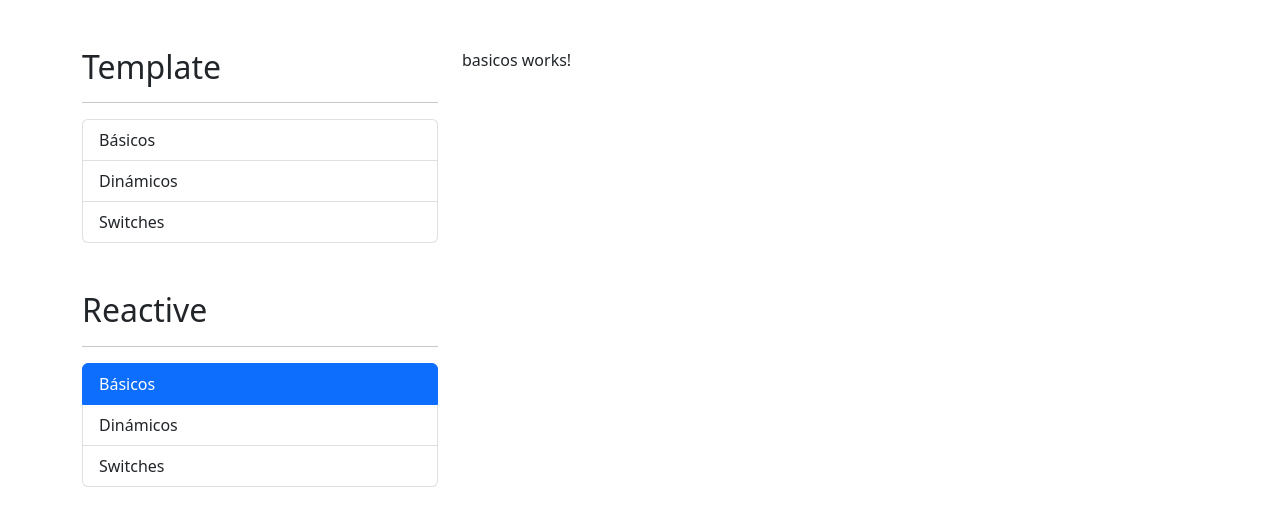
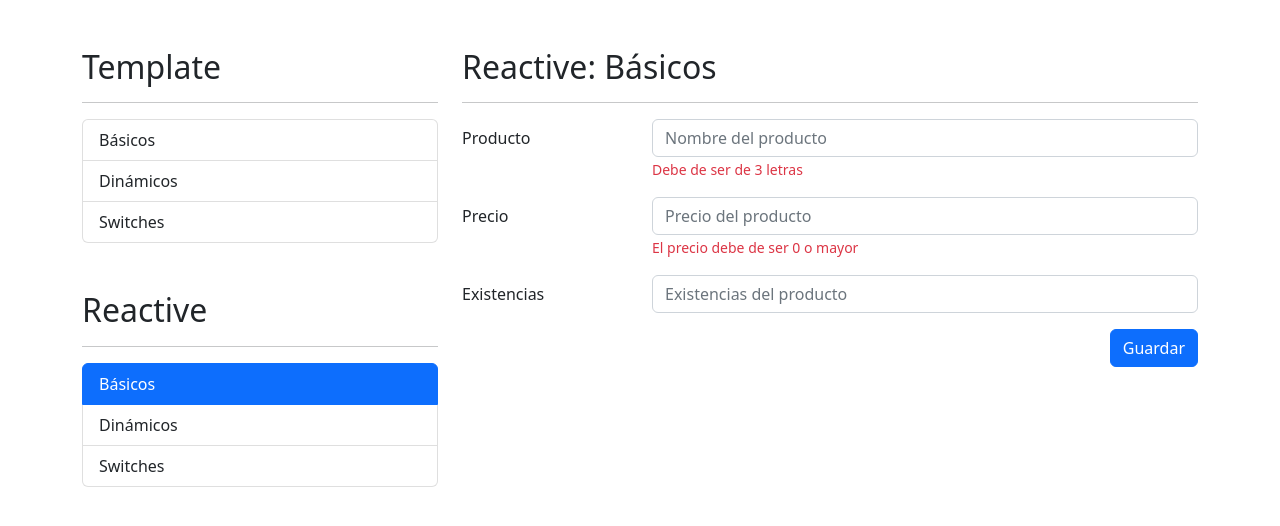
Before and after one commit to lelequinter/06-formulariosApp, an Angular app: page /reactive/basicos in a window 1280 px wide. Shown: the top 526 px of the page. Built offline with nearby package versions, Linux system fonts and the light colour scheme.

Commit message:
Continuación de proyecto - Formularios

```diff
--- a/src/app/reactive/basicos/basicos.component.html
+++ b/src/app/reactive/basicos/basicos.component.html
@@ -1 +1,75 @@
-<p>basicos works!</p>
+<h2>Reactive: Básicos</h2>
+<hr />
+
+<div class="row">
+  <div class="col">
+    <form autocomplete="off">
+      <!-- Campo de producto -->
+      <div class="mb-3 row">
+        <label class="col-sm-3 col-form-label">Producto</label>
+        <div class="col-sm-9">
+          <input
+            type="text"
+            class="form-control"
+            placeholder="Nombre del producto"
+          />
+          <span class="form-text text-danger">
+            Debe de ser de 3 letras
+          </span>
+        </div>
+      </div>
+      <!-- Campo de precio -->
+      <div class="mb-3 row">
+        <label class="col-sm-3 col-form-label">Precio</label>
+        <div class="col-sm-9">
+          <input
+            type="number"
+            class="form-control"
+            placeholder="Precio del producto"
+          />
+          <span class="form-text text-danger" >
+            El precio debe de ser 0 o mayor
+          </span>
+        </div>
+      </div>
+      <!-- Campo de existencias -->
+      <div class="mb-3 row">
+        <label class="col-sm-3 col-form-label">Existencias</label>
+        <div class="col-sm-9">
+          <input
+            type="number"
+            class="form-control"
+            placeholder="Existencias del producto"
+          />
+        </div>
+      </div>
+
+      <div class="row">
+        <div class="col">
+          <button
+            type="submit"
+            class="btn btn-primary float-end"
+          >
+            Guardar
+          </button>
+        </div>
+      </div>
+    </form>
+  </div>
+</div>
+
+<!-- <div class="rom">
+  <div class="col">
+    <span>Valid</span>
+    <pre>{{ miFormulario.valid | json }}</pre>
+
+    <span>Pristine</span>
+    <pre>{{ miFormulario.pristine | json }}</pre>
+
+    <span>Touched</span>
+    <pre>{{ miFormulario.touched | json }}</pre>
+
+    <span>Value</span>
+    <pre>{{ miFormulario.value | json }}</pre>
+  </div>
+</div> -->
--- a/src/app/reactive/dinamicos/dinamicos.component.html
+++ b/src/app/reactive/dinamicos/dinamicos.component.html
@@ -1 +1,82 @@
-<p>dinamicos works!</p>
+<h2>Reactive: <small>Dinámicos</small></h2>
+<hr />
+
+<form autocomplete="off">
+  <!-- Nombre -->
+  <div class="row mb-3">
+    <label class="col-sm-3 col-form-label">Nombre</label>
+    <div class="col-sm-9">
+      <input
+        class="form-control"
+        type="text"
+        placeholder="Nombre de la persona"
+
+      />
+      <span
+        class="form-text text-danger"
+      >
+        Este campo es obligatorio
+      </span>
+    </div>
+  </div>
+
+  <!-- Agregar Favoritos-->
+  <div class="row mb-3">
+    <label class="col-sm-3 col-form-label">Agregar</label>
+    <div class="col-sm-9">
+      <div class="input-group">
+        <input
+          class="form-control"
+          type="text"
+          placeholder="Agregar juego favorito"
+          name="nuevoJuego"
+          />
+          <!-- (keyup.enter)="" -->
+        <button
+          class="btn btn-outline-primary"
+          type="button"
+          >
+          <!-- (click)="" -->
+          Agregar
+        </button>
+      </div>
+    </div>
+  </div>
+
+  <!-- Lista de juegos Favoritos -->
+  <div class="row mb-3">
+    <label class="col-sm-3 col-form-label">Favoritos</label>
+    <div class="col-sm-9">
+      <!-- <div
+        class="input-group mb-1"
+        *ngFor="let juego of persona.favoritos; let i = index"
+      >
+        <input
+          class="form-control"
+        />
+        <button
+          class="btn btn-outline-danger"
+          type="button"
+          >
+          (click)="eliminar(i)"
+          Eliminar
+        </button>
+      </div> -->
+    </div>
+  </div>
+
+  <div class="row">
+    <div class="col-sm-12">
+      <button
+        type="button"
+        class="btn btn-primary float-end"
+        >
+        <!-- (click)="guardar()" -->
+        Guardar
+      </button>
+    </div>
+  </div>
+</form>
+
+<!-- <span>Persona</span>
+<pre>{{ persona | json }}</pre> -->
--- a/src/app/reactive/switches/switches.component.html
+++ b/src/app/reactive/switches/switches.component.html
@@ -1 +1,85 @@
-<p>switches works!</p>
+<h2>Reactive: <small>Switches</small></h2>
+<hr />
+
+<form >
+  <!-- Radios -->
+  <div class="row mb-3">
+    <label class="col-sm-3 col-form-label">Genero</label>
+    <div class="col-sm-9">
+      <div class="form-check">
+        <input
+          class="form-check-input"
+          type="radio"
+          name="radioGenero"
+          id="flexRadioDefault1"
+          value="M"
+        />
+        <label class="form-check-label" for="flexRadioDefault1">
+          Masculino
+        </label>
+      </div>
+      <div class="form-check">
+        <input
+          class="form-check-input"
+          type="radio"
+          name="radioGenero"
+          id="radioFemenino"
+          value="F"
+        />
+        <label class="form-check-label" for="flexRadioDefault2">
+          Femenino
+        </label>
+      </div>
+    </div>
+  </div>
+  <!-- Switches -->
+  <div class="row mb-3">
+    <label class="col-sm-3 col-form-label">Notificaciones</label>
+    <div class="col-sm-9">
+      <div class="form-check form-switch mt-2">
+        <input
+          class="form-check-input"
+          type="checkbox"
+          role="switch"
+          id="flexSwitchCheckChecked"
+          checked
+        />
+        <label class="form-check-label" for="flexSwitchCheckChecked"
+          >Quiero recibir notificaciones</label
+        >
+      </div>
+    </div>
+  </div>
+  <!-- Switches -->
+  <div class="row mb-3">
+    <label class="col-sm-3 col-form-label"></label>
+    <div class="col-sm-9">
+      <div class="form-check">
+        <input
+          class="form-check-input"
+          type="checkbox"
+          id="flexCheckDefault"
+        />
+        <label class="form-check-label" for="flexCheckDefault">
+          Terminos y condiciones de uso
+        </label>
+      </div>
+    </div>
+  </div>
+  <!-- Button submit -->
+  <div class="row">
+    <div class="col">
+      <button
+        class="btn btn-primary float-end"
+      >
+        Guardar
+      </button>
+    </div>
+  </div>
+</form>
+
+<!-- <h5>Valor el Formulario</h5>
+<pre>{{ miFormulario.value | json }}</pre>
+
+<h5>Valid</h5>
+<pre>{{ miFormulario.valid }}</pre> -->
```
